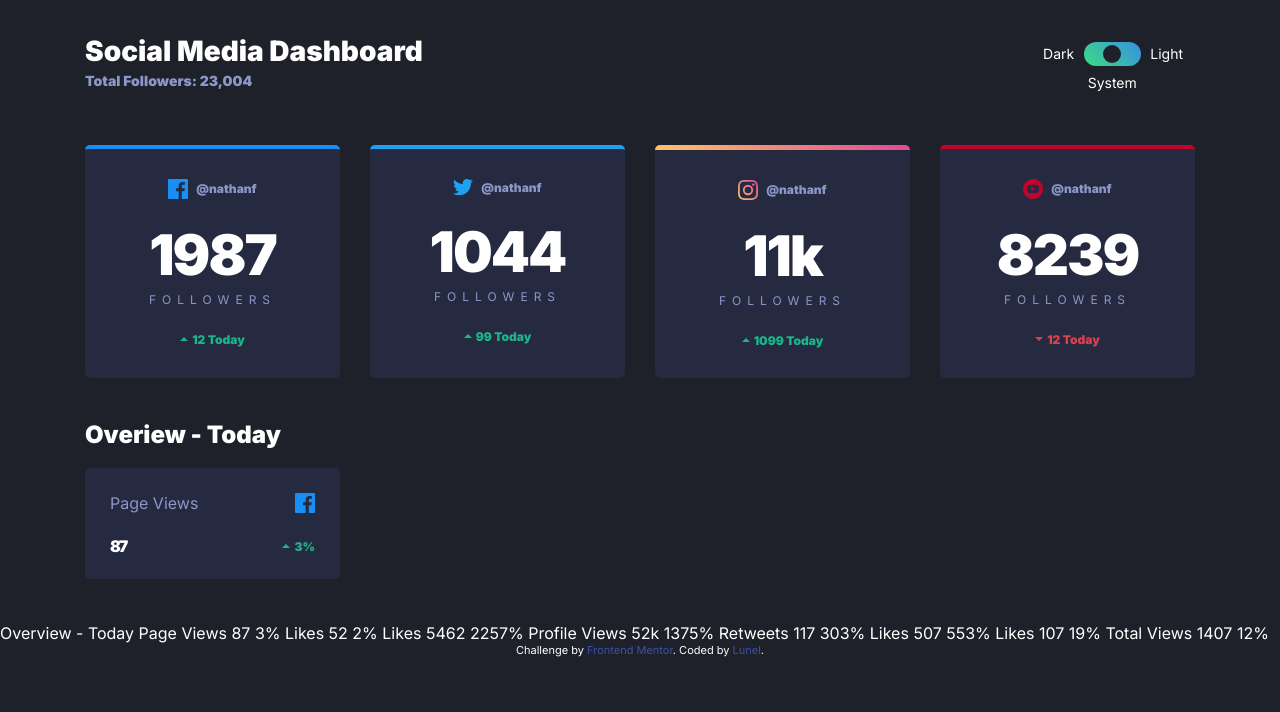
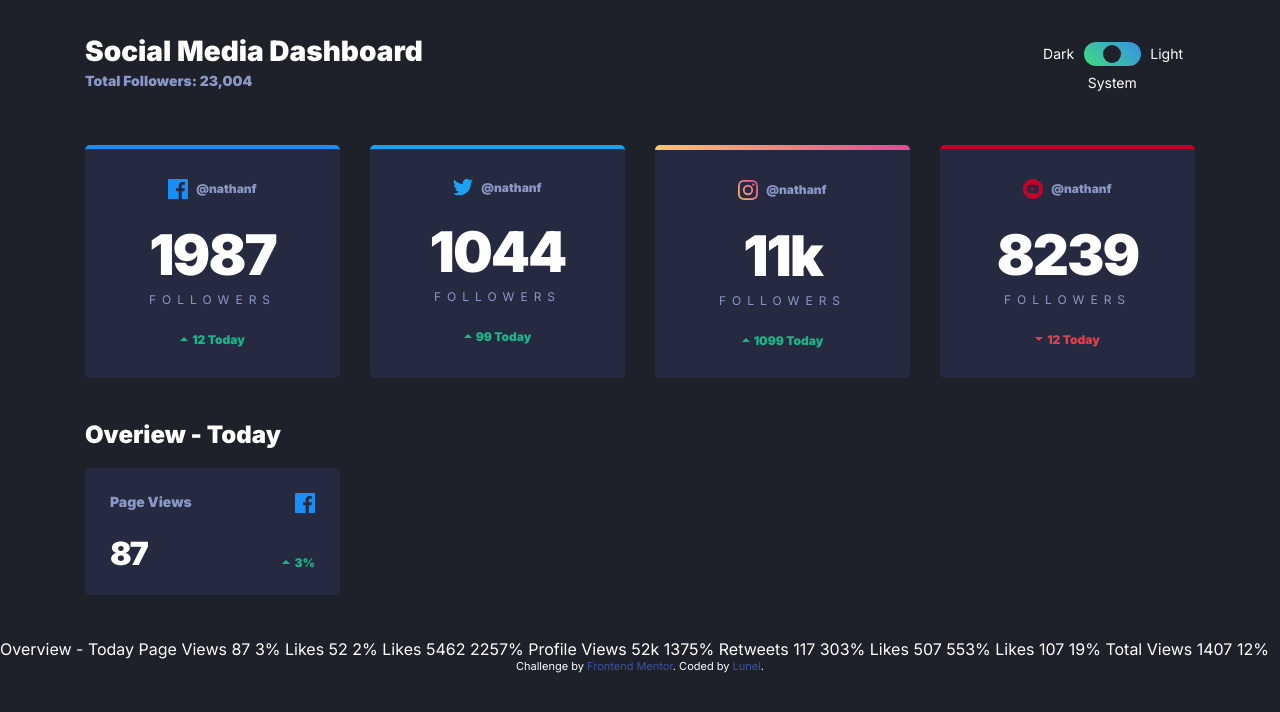
Before and after one commit to Luneldevwb/Dashbord, a website: page index.html in a window 1280 px wide. Shown: the top 712 px of the page. Drawn offline with nearby package versions, Linux system fonts and the light colour scheme; files that its build step writes are made by us from their sources.

Commit message:
new rules css added.

```diff
--- a/app/scss/components/card.scss
+++ b/app/scss/components/card.scss
@@ -65,6 +65,12 @@
 		margin-top: rem(5);
 	}
 
+	&__subtitle {
+		font-size: rem(14);
+		font-weight: 700;
+
+	}
+
 	&__icon {
 		margin-right: rem(8);
 		&--facebook {
@@ -105,7 +111,7 @@
 		}
 
 		&--small {
-
+			font-size: rem(32);
 		}
 	}
 
```
